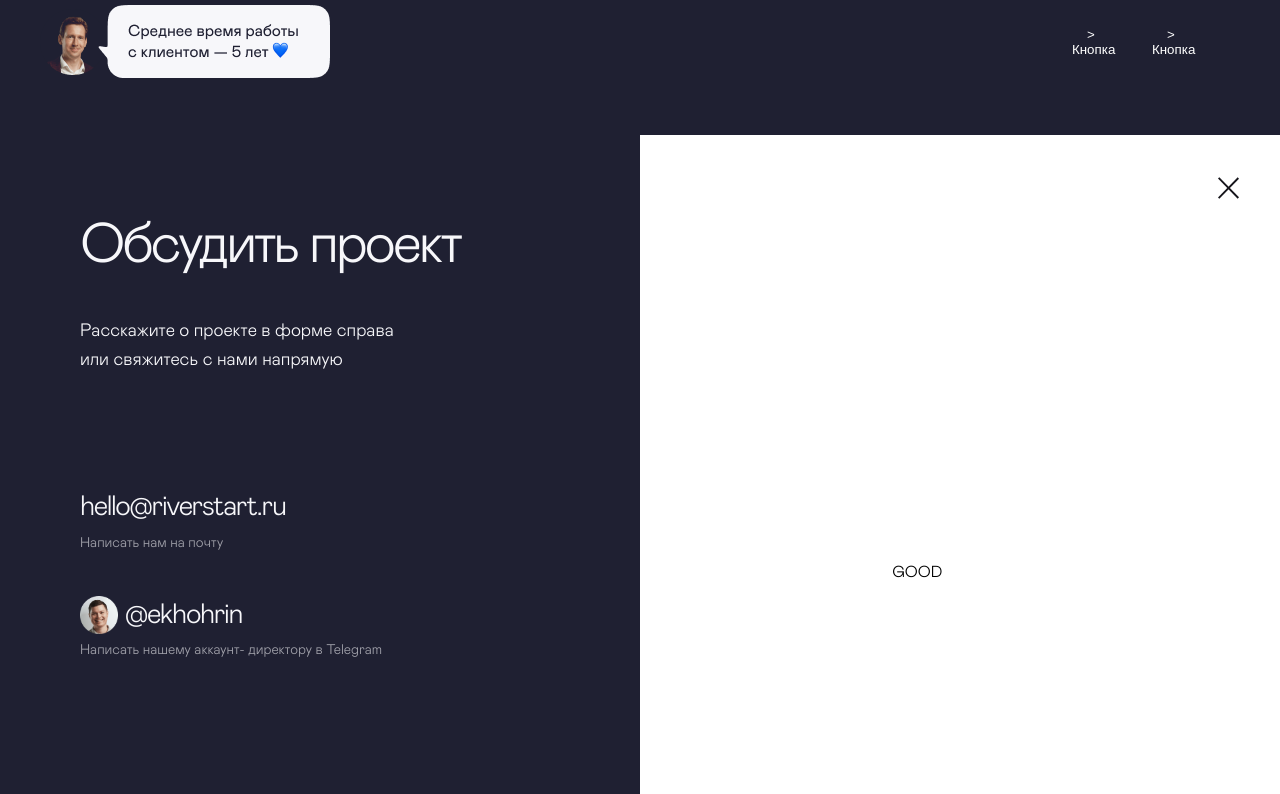
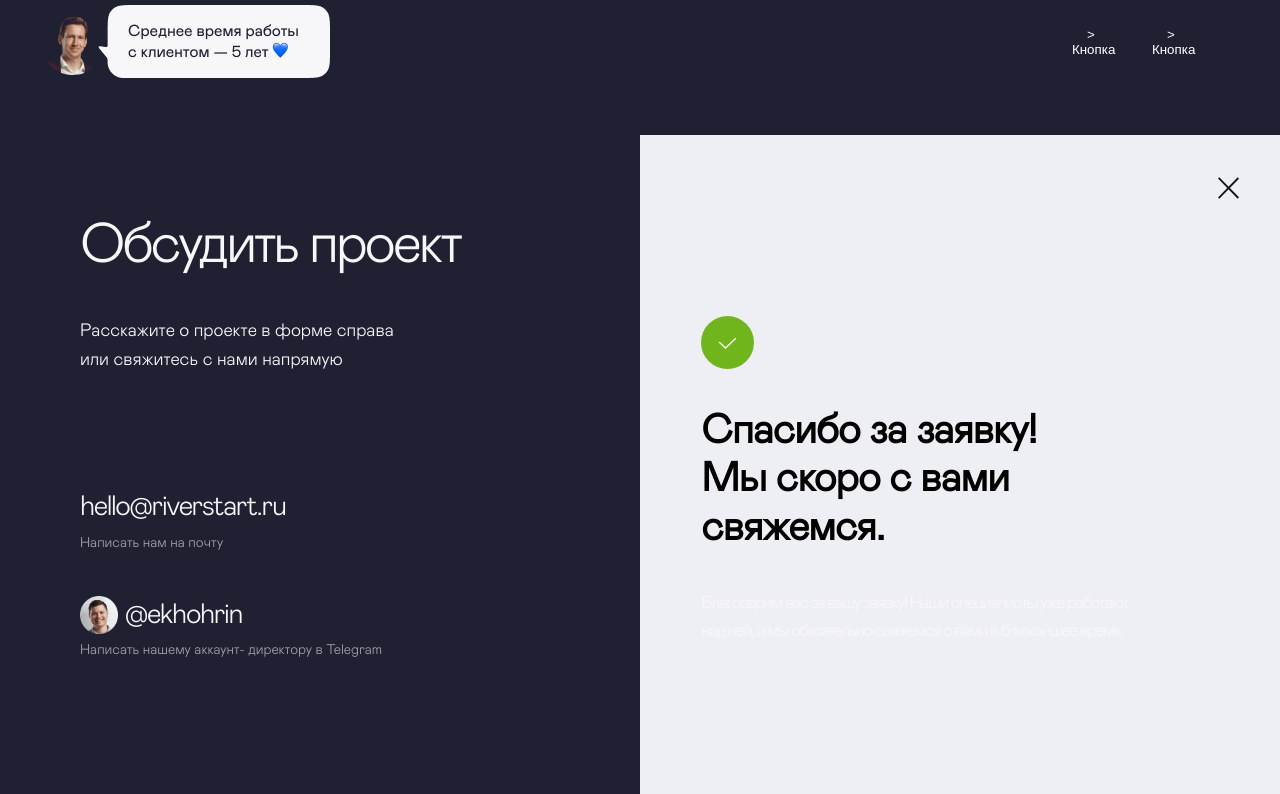
Before and after one commit to Kuldyaev/testovoe03032024, a Vue app: page / in a window 1280 px wide. Shown: the part 740-1534 px from the top of the page. Built offline with nearby package versions, Linux system fonts and the light colour scheme.

Commit message:
SuccessRequestForm was completed

```diff
--- a/src/components/RequestError.vue
+++ b/src/components/RequestError.vue
@@ -1,11 +1,73 @@
 <template>
-  <FlexBox class="info">
-    <FlexBox>Error</FlexBox>
+  <FlexBox class="info" direction="column" align="start" justify="start">
+    <FlexBox class="closeBtnPlace" align="end" justify="end">
+      <Button
+        category="close"
+        @close="$emit('close')"
+        :w="String(state.closeIconWidth) + 'px'"
+        :h="String(state.closeIconHeght) + 'px'"
+      />
+    </FlexBox>
+    <FlexBox class="messagePlace">Error</FlexBox>
   </FlexBox>
 </template>
 
 <script setup lang="ts">
+import { reactive, watch } from "vue";
+import { RequestFormProps, stateFS } from "@/shared/types";
 import FlexBox from "./FlexBox.vue";
+import Button from "./uikit/Button.vue";
+
+const emits = defineEmits(["close"]);
+const props = defineProps<RequestFormProps>();
+const state: stateFS = reactive({
+  closeIconWidth: Math.round((props.width * 32) / 1920),
+  closeIconHeght: Math.round((props.width * 33) / 1920),
+});
+
+watch(
+  () => [props.width],
+  () => {
+    if (props.width > 768) {
+      state.closeIconWidth = Math.round((props.width * 32) / 1920);
+      state.closeIconHeght = Math.round((props.width * 33) / 1920);
+    } else {
+      state.closeIconWidth = Math.round((props.width * 32) / 960);
+      state.closeIconHeght = Math.round((props.width * 33) / 960);
+    }
+  }
+);
 </script>
 
-<style scoped lang="scss"></style>
+<style scoped lang="scss">
+.info {
+  position: absolute;
+  width: 50vw;
+  background-color: $white;
+  color: $black;
+  z-index: 5;
+  height: 76.405vw;
+}
+.closeBtnPlace {
+  width: 46.7708vw;
+  height: 4.9479vw;
+}
+.messagePlace {
+  width: 67.5%;
+  height: 73%;
+  margin-left: 9.58%;
+  margin-top: 2.522%;
+  background-color: yellow;
+}
+@media (max-width: $small-screen) {
+  .info {
+    width: 100vw;
+    height: 152.81vw;
+    position: relative;
+  }
+  .closeBtnPlace {
+    width: 93.5416vw;
+    height: 9.8958vw;
+  }
+}
+</style>
--- a/src/components/RequestForm.vue
+++ b/src/components/RequestForm.vue
@@ -2,12 +2,21 @@
   <section class="formPlace">
     <FormActive v-if="RequestStage === 0" />
     <Loader v-if="RequestStage === 1" />
-    <RequestSuccess v-if="RequestStage === 2" :width="width" />
-    <RequestError v-if="RequestStage === 3" />
+    <RequestSuccess
+      v-if="RequestStage === 2"
+      :width="width"
+      @close="RequestStage = 0"
+    />
+    <RequestError
+      v-if="RequestStage === 3"
+      :width="width"
+      @close="RequestStage = 0"
+    />
   </section>
 </template>
 
 <script setup lang="ts">
+import { ref } from "vue";
 import { RequestFormProps } from "@/shared/types";
 import Loader from "./Loader.vue";
 import RequestSuccess from "./RequestSuccess.vue";
@@ -15,8 +24,7 @@ import RequestError from "./RequestError.vue";
 import FormActive from "./FormActive.vue";
 
 const props = defineProps<RequestFormProps>();
-
-const RequestStage: number = 2;
+const RequestStage = ref<number>(2);
 </script>
 
 <style scoped lang="scss">
@@ -24,7 +32,7 @@ const RequestStage: number = 2;
   padding: 0;
   margin: 0;
   width: 50%;
-  background-color: $white;
+  background-color: $secondary-gray;
   color: $black;
 }
 
--- a/src/components/RequestSuccess.vue
+++ b/src/components/RequestSuccess.vue
@@ -3,12 +3,24 @@
     <FlexBox class="closeBtnPlace" align="end" justify="end">
       <Button
         category="close"
-        @close="console.log('close')"
+        @close="$emit('close')"
         :w="String(state.closeIconWidth) + 'px'"
         :h="String(state.closeIconHeght) + 'px'"
       />
     </FlexBox>
-    <FlexBox class="messagePlace">GOOD</FlexBox>
+    <FlexBox
+      class="messagePlace"
+      direction="column"
+      align="start"
+      justify="start"
+    >
+      <FlexBox w="100%" class="successSign"></FlexBox>
+      <h2 class="title">Спасибо за заявку!<br />Мы скоро с вами свяжемся.</h2>
+      <h4 class="text">
+        Благодарим вас за вашу заявку! Наши специалисты уже работают над ней, и
+        мы обязательно свяжемся с вами в ближайшее время.
+      </h4>
+    </FlexBox>
   </FlexBox>
 </template>
 
@@ -18,10 +30,11 @@ import { RequestFormProps, stateFS } from "@/shared/types";
 import FlexBox from "./FlexBox.vue";
 import Button from "./uikit/Button.vue";
 
+const emits = defineEmits(["close"]);
 const props = defineProps<RequestFormProps>();
 const state: stateFS = reactive({
-  closeIconWidth: 0,
-  closeIconHeght: 0,
+  closeIconWidth: Math.round((props.width * 32) / 1920),
+  closeIconHeght: Math.round((props.width * 33) / 1920),
 });
 
 watch(
@@ -56,8 +69,31 @@ watch(
   height: 73%;
   margin-left: 9.58%;
   margin-top: 2.522%;
-  background-color: yellow;
 }
+.title {
+  font-size: 3.177vw;
+  line-height: 3.8151vw;
+  letter-spacing: -0.05vw;
+  text-align: left;
+  margin-top: 2.9167vw;
+  margin-bottom: 0;
+}
+
+.text {
+  margin-top: 2.9167vw;
+  font-size: 1.3542vw;
+  line-height: 2.1667vw;
+}
+
+.successSign {
+  width: 4.1667vw;
+  height: 4.1667vw;
+  margin-top: 7.9167vw;
+  background-image: url("~@/assets/img/svg/success.svg");
+  background-size: contain;
+  background-repeat: no-repeat;
+}
+
 @media (max-width: $small-screen) {
   .info {
     width: 100vw;
@@ -68,5 +104,21 @@ watch(
     width: 93.5416vw;
     height: 9.8958vw;
   }
+  .successSign {
+    width: 8.3333vw;
+    height: 8.3333vw;
+    margin-top: 15.8333vw;
+  }
+  .title {
+    margin-top: 5.8333vw;
+    font-size: 6.354vw;
+    line-height: 7.6302vw;
+    letter-spacing: -0.1vw;
+  }
+  .text {
+    margin-top: 5.8333vw;
+    font-size: 2.7083vw;
+    line-height: 4.3333vw;
+  }
 }
 </style>
--- a/src/components/uikit/Button.vue
+++ b/src/components/uikit/Button.vue
@@ -57,4 +57,7 @@ button {
   background-size: contain;
   background-repeat: no-repeat;
 }
+.closeBtn:hover {
+  transform: scale(1.05);
+}
 </style>
--- a/src/styles/_variables.scss
+++ b/src/styles/_variables.scss
@@ -3,6 +3,7 @@ $primary-background: #1f2032;
 $primary-blue: #312dff;
 $white: #ffffff;
 $black: #000000;
+$secondary-gray: #eeeff4;
 
 $additional-grey: #9a9aad;
 
```
Also changed, not shown: src/assets/img/svg/error.svg (added), src/assets/img/svg/success.svg (added).
